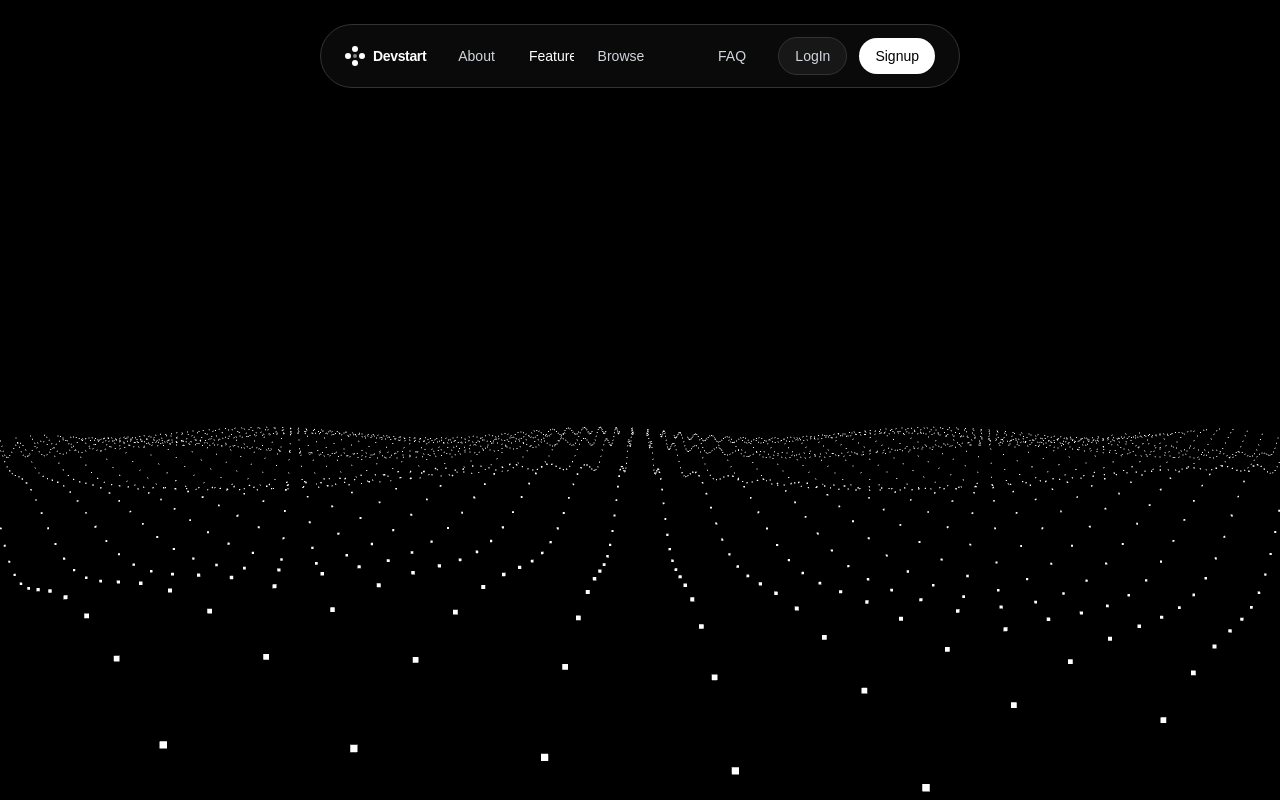
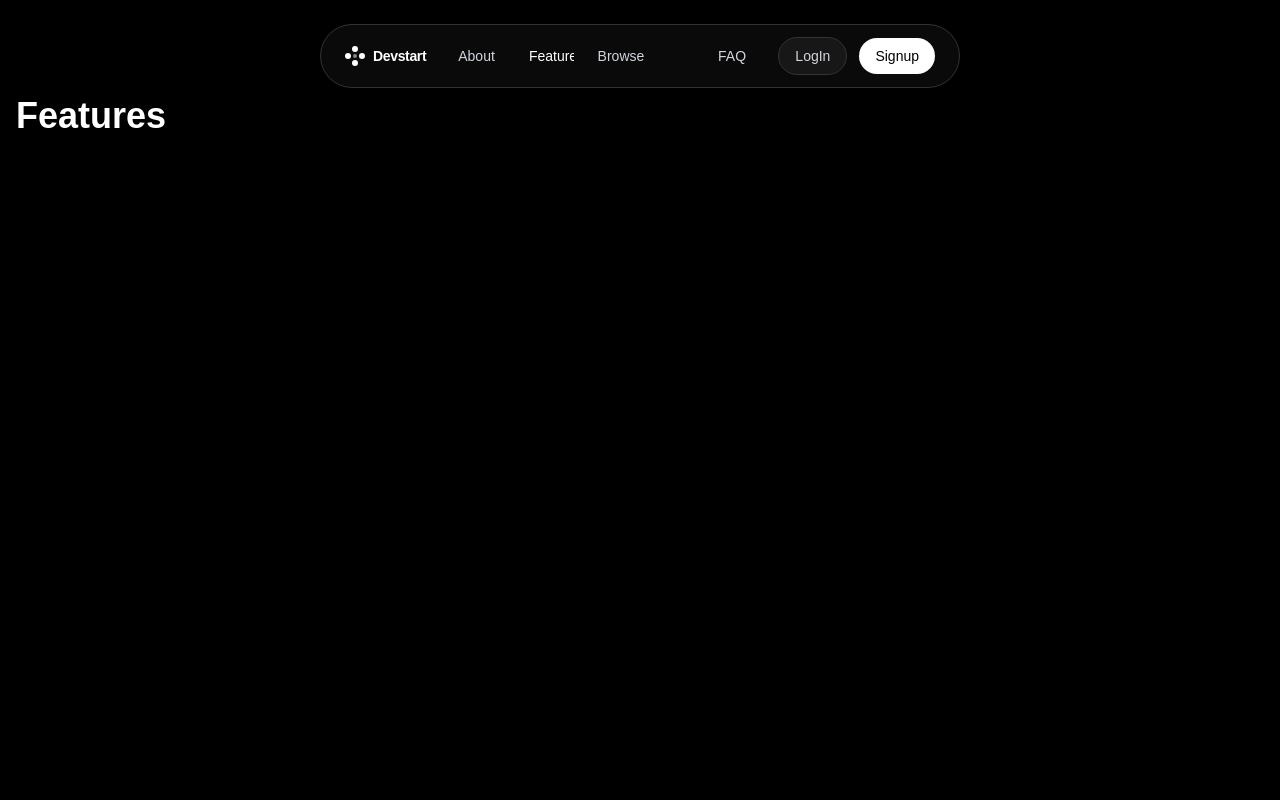
Before and after one commit to jayanth1542/DevStart, a Next.js app: page /features in a window 1280 px wide. Before the commit this address had no page. Built offline with nearby package versions, Linux system fonts and the light colour scheme.

Commit message:
app: add features page layout and routing

```diff
--- /dev/null
+++ b/src/app/features/layout.tsx
@@ -0,0 +1,11 @@
+import type { Metadata } from 'next';
+
+export const metadata: Metadata = {
+  title: 'Features — Devstart',
+  description:
+    'Discover what Devstart offers developers: curated matching, application tracking, direct hiring-team messaging, skill-based filtering, and more.',
+};
+
+export default function FeaturesLayout({ children }: { children: React.ReactNode }) {
+  return <>{children}</>;
+}
--- /dev/null
+++ b/src/app/features/page.tsx
@@ -0,0 +1,12 @@
+'use client';
+import React from 'react';
+
+export default function FeaturesPage() {
+  return (
+    <div className="min-h-screen pt-24 pb-16 px-4 bg-black text-white">
+      <div className="max-w-7xl mx-auto">
+        <h1 className="text-4xl font-bold">Features</h1>
+      </div>
+    </div>
+  );
+}
```
